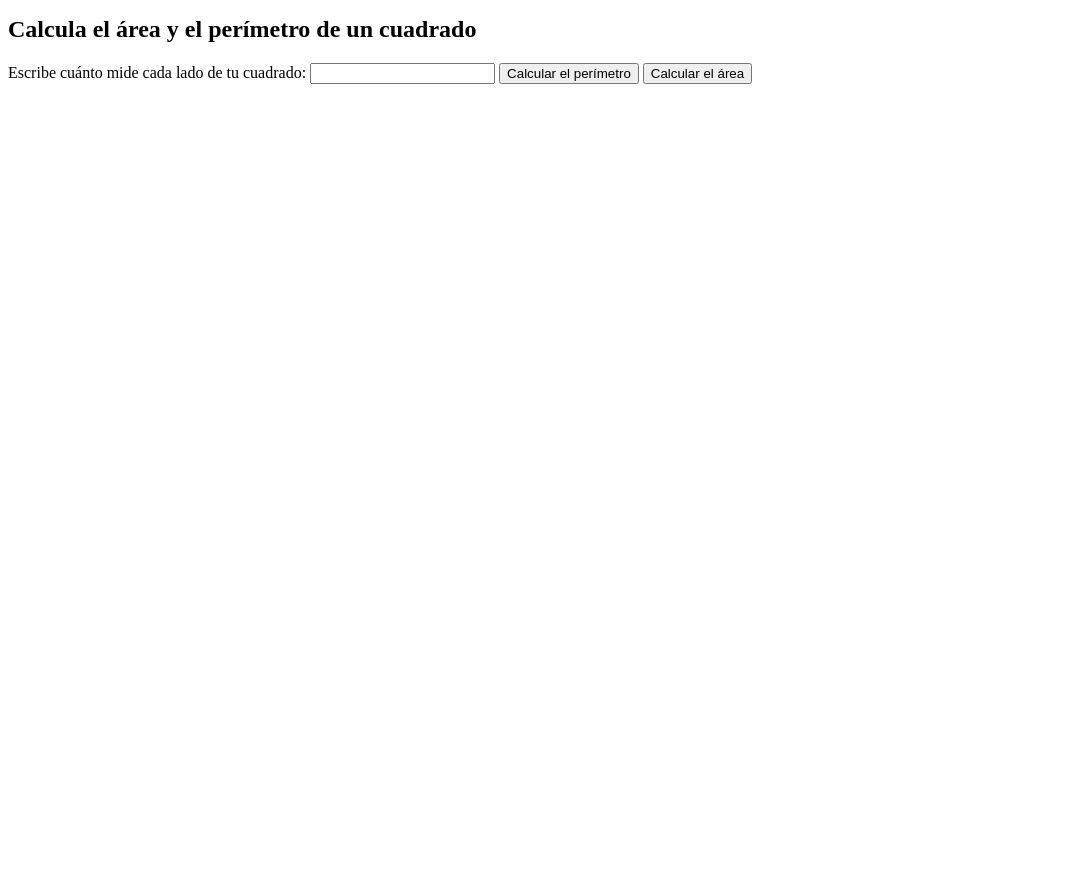
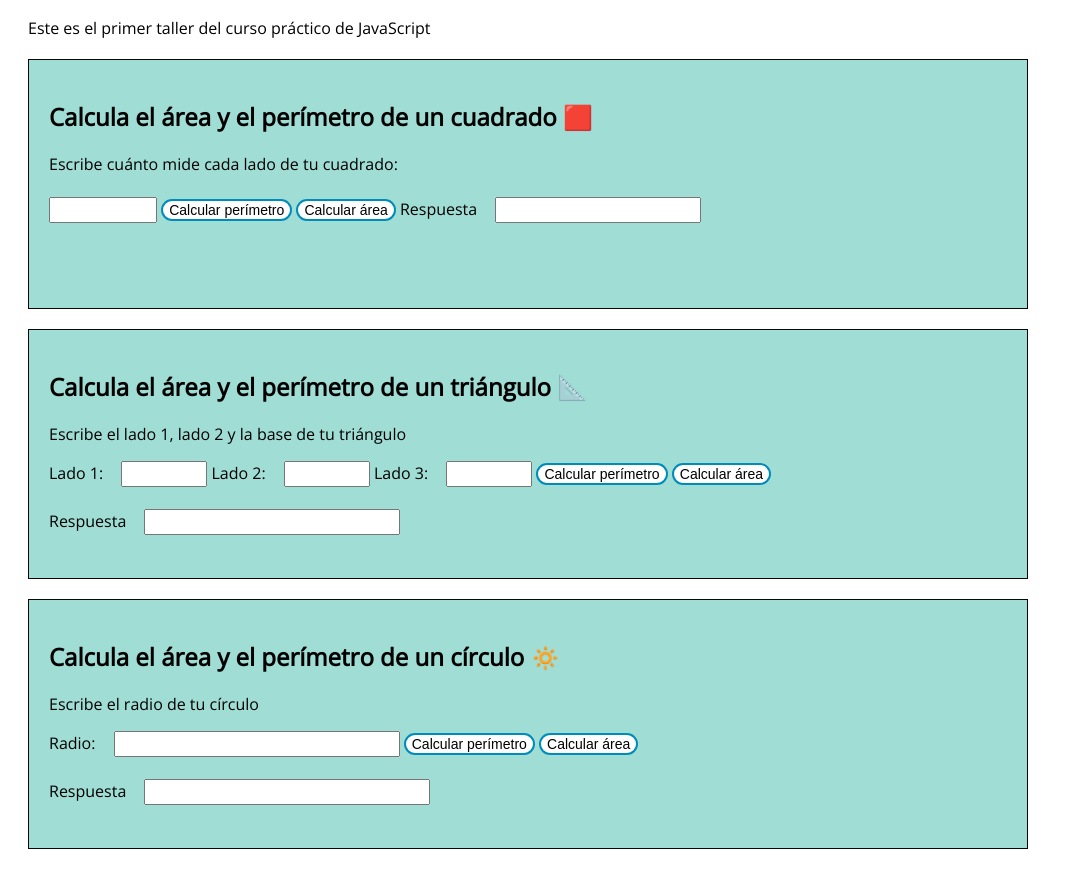
Before and after one commit to EvelynDevia29/curso-practico-javascript, a plain HTML site: page figuras.html in a window 1280 px wide. Shown: the part 102-971 px from the top of the page, without its empty margins (0-1083 px from the left). Before the commit the page ends 800 px from the top, so only its background shows below. Drawn offline with nearby package versions, Linux system fonts and the light colour scheme.

Commit message:
HTML,CSS,JS terminado

```diff
--- /dev/null
+++ b/figuras.css
@@ -0,0 +1,78 @@
+
+
+.cuadradoDiv,
+.trianguloDiv,
+.circuloDiv {
+  width: 1000px;
+  height: 250px;
+  background-color: rgb(160, 221, 213);
+  padding: 20px;
+  box-sizing: border-box;
+  border: 1px solid rgb(2, 8, 8);
+  margin: 20px;
+  font-family: "Open Sans", sans-serif;
+  font-size: 16px;
+
+}
+
+h1 {
+  font-size: 48px;
+  padding-left: 320px;
+}
+
+#explain {
+  font-family: "Open Sans", sans-serif;
+  padding-left: 20px;
+  font-size: 16px;
+}
+
+button:hover {
+  background-color: #008cba;
+  color: white;
+  font-size: 14px;
+}
+
+button {
+  background-color: white;
+  color: black;
+  border: 2px solid #008cba;
+  border-radius: 15px;
+  font-size: 14px;
+}
+
+#InputCuadrado {
+  width: 100px;
+  height: 20px;
+}
+
+#InputCuadradoSalida {
+  padding: 1px;
+  margin-left: 14px;
+  width: 200px;
+  height: 20px;
+}
+
+.trianguloDiv #InputTrianguloSalida {
+  width: 250px;
+  height: 20px;
+}
+#triangulo > input {
+  width: 80px;
+  height: 20px;
+  padding: 1px;
+  margin-left: 14px;
+}
+
+#circulo > input {
+  width: 280px;
+  height: 20px;
+  padding: 1px;
+  margin-left: 14px;
+}
+
+.imagen{
+    width:60%;
+    height: 100%;
+    object-position: 100px 0;
+    margin-left: 90px;
+}
--- a/figuras.html
+++ b/figuras.html
@@ -1,34 +1,87 @@
 <!DOCTYPE html>
 <html lang="en">
   <head>
-    <meta charset="UTF-8">
-    <meta http-equiv="X-UA-Compatible" content="IE=edge">
-    <meta name="viewport" content="width=device-width, initial-scale=1.0">
+    <meta charset="UTF-8" />
+    <meta http-equiv="X-UA-Compatible" content="IE=edge" />
+    <meta name="viewport" content="width=device-width, initial-scale=1.0" />
     <title>Figuras geométricas | Curso Práctico de JavaScript</title>
+    <link rel="preconnect" href="https://fonts.googleapis.com" />
+    <link rel="preconnect" href="https://fonts.gstatic.com" crossorigin />
+    <link
+      href="https://fonts.googleapis.com/css2?family=Open+Sans:ital,wght@0,300;0,400;1,800&display=swap"
+      rel="stylesheet"
+    />
+    <link rel="stylesheet" href="./figuras.css" />
   </head>
   <body>
     <header>
-        <h1>
-            Figuras Geométricas
-        </h1>
-        <p>Este es el primer taller del curso práctico de JavaScript</p>
+      <h1>Figuras Geométricas</h1>
+      <p id="explain">
+        Este es el primer taller del curso práctico de JavaScript
+      </p>
     </header>
-    <section>
-        <h2>
-            Calcula el área y el perímetro de un cuadrado
-        </h2>
+
+    <section class="figuras">
         <form>
+        <div class="cuadradoDiv" id="cuadrado">
+          <h2>Calcula el área y el perímetro de un cuadrado 🟥</h2>
           <label for="InputCuadrado">
-                Escribe cuánto mide cada lado de tu cuadrado:
+            Escribe cuánto mide cada lado de tu cuadrado: <br /><br />
           </label>
-            <input type="number" id="InputCuadrado"/>
-            <button type="button" onclick="calcularPerimetroCuadrado()">
-                Calcular el perímetro
+          <input type="number" id="InputCuadrado" />
+          <button
+            type="button"
+            onclick="calcularPerimetroCuadrado()"
+            id="botonCuadradoP"
+          >
+            Calcular perímetro
           </button>
-            <button type="button" onclick="calcularAreaCuadrado()">
-                Calcular el área
+          <button
+            type="button"
+            onclick="calcularAreaCuadrado()"
+            id="botonCuadradoA"
+          >
+            Calcular área
           </button>
+          <label for="InputCuadradoSalida">Respuesta</label>
+          <input type="text" id="InputCuadradoSalida" readonly/>
+        </div>
 
+        <div class="trianguloDiv" id="triangulo">
+          <h2>Calcula el área y el perímetro de un triángulo 📐</h2>
+          <p>Escribe el lado 1, lado 2 y la base de tu triángulo</p>
+          <label for="InputTriangulo1"> Lado 1: </label>
+          <input type="number" id="InputTriangulo1" />
+          <label for="InputTriangulo2"> Lado 2: </label>
+          <input type="number" id="InputTriangulo2" />
+          <label for="InputTriangulo3"> Lado 3: </label>
+          <input type="number" id="InputTriangulo3" />
+          <button type="button" onclick="calcularPerimetroTriangulo()">
+            Calcular perímetro
+          </button>
+          <button type="button" onclick="calcularAreaTriangulo()">
+            Calcular área
+          </button>
+          <br /><br />
+          <label for="InputTrianguloSalida">Respuesta</label>
+          <input type="text" id="InputTrianguloSalida" readonly"/>
+        </div>
+
+        <div class="circuloDiv" id="circulo">
+          <h2>Calcula el área y el perímetro de un círculo 🔅</h2>
+          <p>Escribe el radio de tu círculo</p>
+          <label for="InputCirculo"> Radio: </label>
+          <input type="number" id="InputCirculo" />
+          <button type="button" onclick="calcularPerimetroCirculo()">
+            Calcular perímetro
+          </button>
+          <button type="button" onclick="calcularAreaCirculo()">
+            Calcular área
+          </button>
+          <br /><br />
+          <label for="InputCirculoSalida">Respuesta</label>
+          <input type="text" id="InputCirculoSalida" readonly/>
+        </div>
       </form>
     </section>
 
--- a/figuras.js
+++ b/figuras.js
@@ -8,7 +8,6 @@ function areaCuadrado(lado) {
   return lado * lado;
 }
 
-
 //Código del triángulo
 
 function perimetroTriangulo(lado1, lado2, base) {
@@ -16,10 +15,9 @@ function perimetroTriangulo(lado1, lado2, base) {
 }
 
 function areaTriangulo(base, altura) {
+  var altura = base / 2;
   return (base * altura) / 2;
 }
-
-
 
 //Código del circulo
 
@@ -38,4 +36,61 @@ function areaCirculo(radio) {
   return radio * radio * PI;
 }
 
-//Aui interactuamos con el HTML
+//Aqui interactuamos con el HTML
+
+//funcion del cuadrado
+function calcularPerimetroCuadrado() {
+  const input = document.getElementById("InputCuadrado");
+  const value = input.value;
+
+  const perimetro = perimetroCuadrado(value) + "cms";
+
+  InputCuadradoSalida.value = perimetro; //
+}
+
+function calcularAreaCuadrado() {
+  const input = document.getElementById("InputCuadrado");
+  const value = input.value;
+  const area = areaCuadrado(value) + "cms^2";
+  InputCuadradoSalida.value = area;
+
+}
+
+//funcion del triángulo
+function calcularPerimetroTriangulo() {
+  const input1 = document.getElementById("InputTriangulo1");
+  const value1 = parseInt(input1.value);
+  const input2 = document.getElementById("InputTriangulo2");
+  const value2 = parseInt(input2.value);
+  const input3 = document.getElementById("InputTriangulo3");
+  const value3 = parseInt(input3.value);
+  const perimetroTri = perimetroTriangulo(value1, value2, value3) + "cms";
+  InputTrianguloSalida.value = perimetroTri;
+
+}
+
+function calcularAreaTriangulo() {
+  const input1 = document.getElementById("InputTriangulo1");
+  const value1 = parseInt(input1.value);
+  const input2 = document.getElementById("InputTriangulo2");
+  const value2 = parseInt(input2.value);
+  const areaTri = areaTriangulo(value1, value2) + "cms^2";
+  InputTrianguloSalida.value = areaTri
+}
+
+//funcion del círculo
+function calcularPerimetroCirculo() {
+  const input = document.getElementById("InputCirculo");
+  const value = input.value;
+  const perimetro = perimetroCirculo(value) + " cms";
+  InputCirculoSalida.value =perimetro;
+
+}
+
+function calcularAreaCirculo() {
+  const input = document.getElementById("InputCirculo");
+  const value = input.value;
+  const area = areaCirculo(value) + " cms^2";
+  InputCirculoSalida.value = area;
+
+}
```
Also changed, not shown: img/pexels-max-fischer-5212338.jpg (added), 1 other file. Lines whose indentation alone changed are shown as unchanged.
